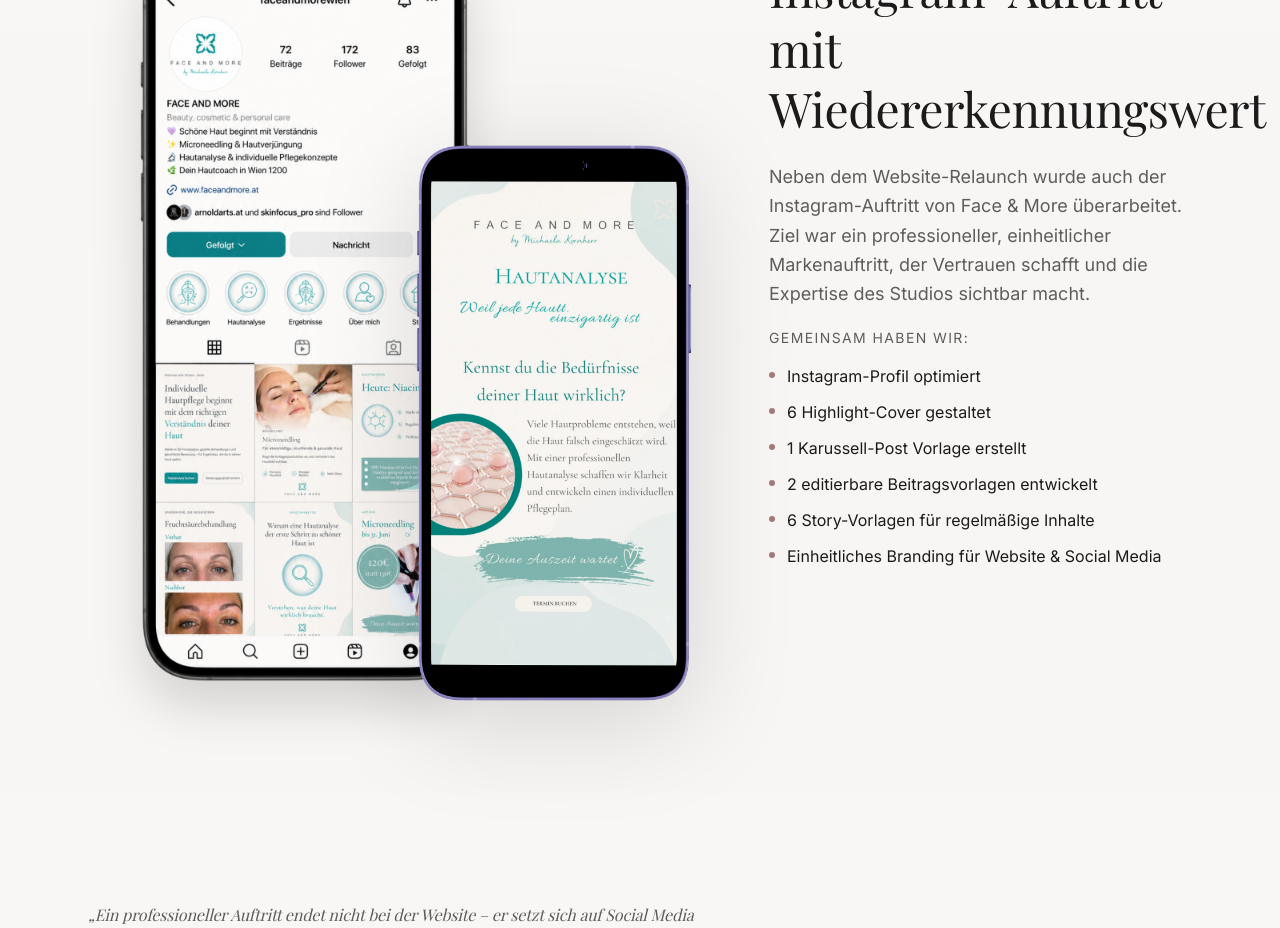
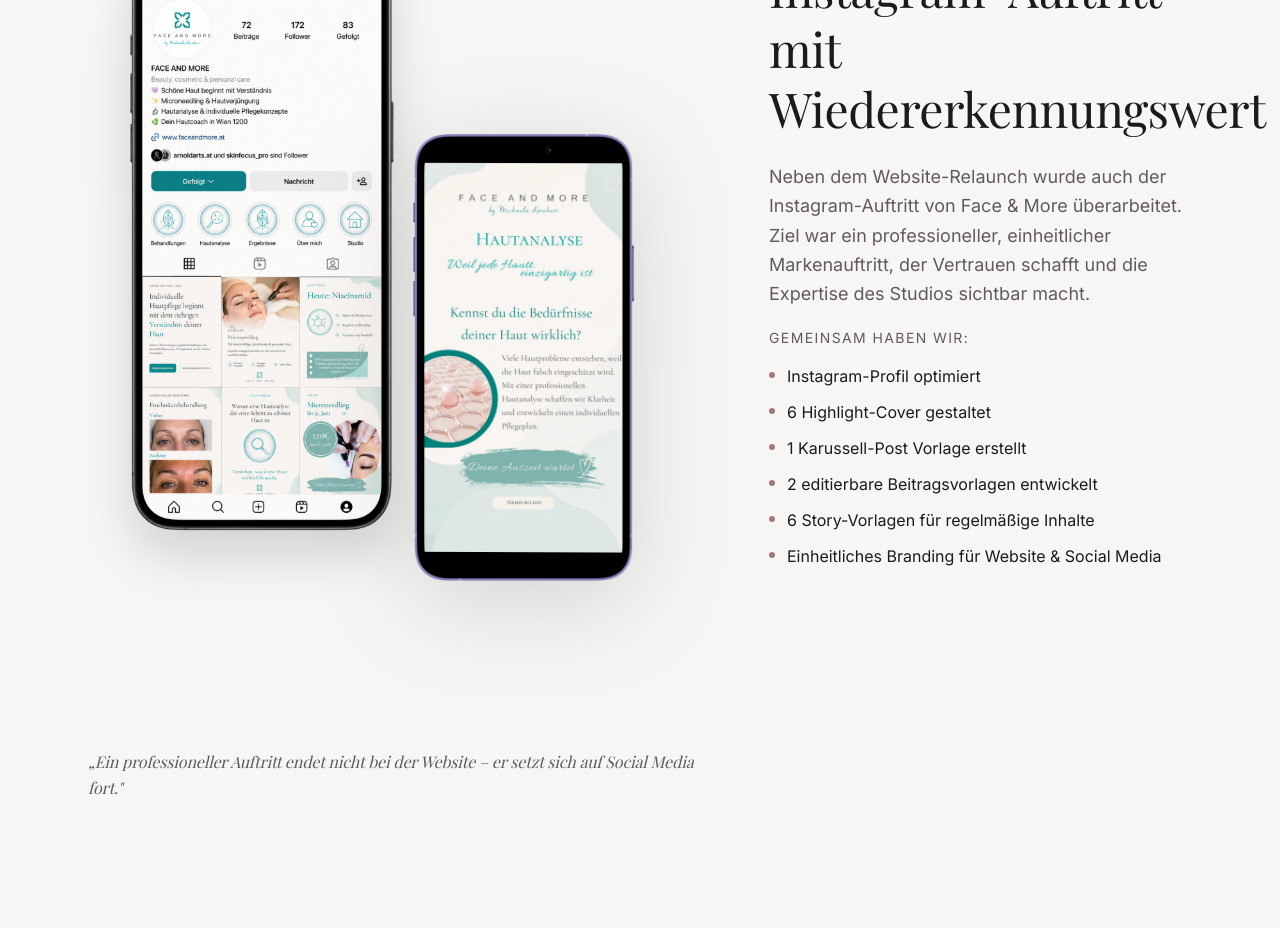
Before and after one commit to Javera-Studio/javera-studio-nextjs, a Next.js app: page / in a window 1280 px wide. Shown: the part 6320-7248 px from the top of the page. Built offline with nearby package versions, Linux system fonts and the light colour scheme.

Commit message:
Face & More Social (Next.js): beide Mockups 20% kleiner (w-56% / w-41%)

```diff
--- a/src/app/page.tsx
+++ b/src/app/page.tsx
@@ -359,7 +359,7 @@
             </div>
             {/* Desktop: overlapping layout – Feed groß, Profil versetzt */}
             <div className="hidden md:block relative" style={{ paddingBottom: "11rem" }}>
-              <div className="w-[70%] relative z-10 drop-shadow-2xl">
+              <div className="w-[56%] relative z-10 drop-shadow-2xl">
                 <Image
                   src="/insta.mockup.feed.png"
                   alt="Instagram Feed & Story Mockup für Face & More"
@@ -370,7 +370,7 @@
                 />
               </div>
               <div
-                className="absolute bottom-0 w-[51%] z-20"
+                className="absolute bottom-0 w-[41%] z-20"
                 style={{ left: "50%", transform: "translateY(-30%)", filter: "drop-shadow(0 20px 50px rgba(0,0,0,0.14))" }}
               >
                 <Image
```
